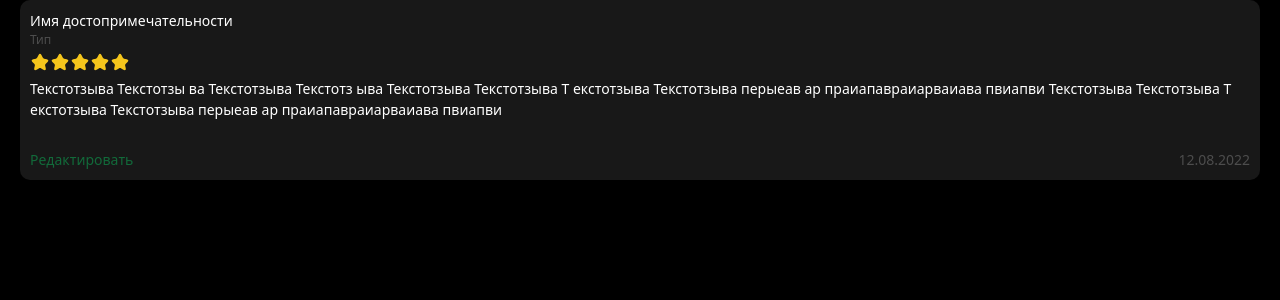
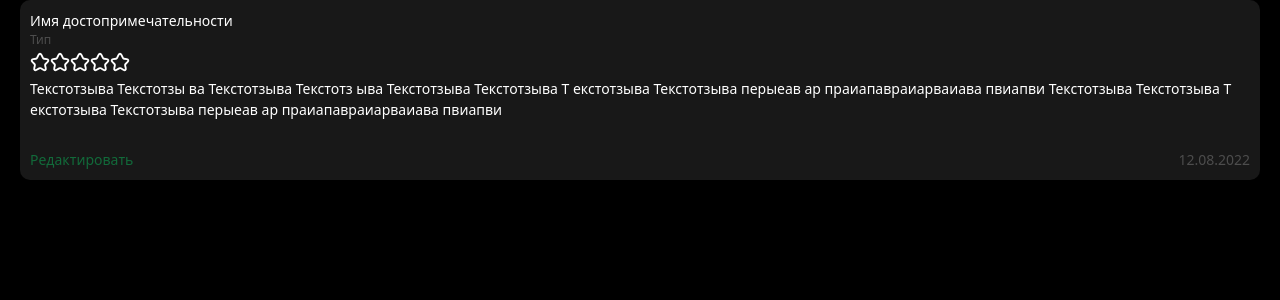
Before and after one commit to TheAndrey777/cybergarden17, a React (Vite) app in the folder client/: page / in a window 1280 px wide. Shown: the top 300 px of the page. Built offline with nearby package versions, Linux system fonts and the light colour scheme.

Commit message:
add star display

```diff
--- a/client/src/components/Review.jsx
+++ b/client/src/components/Review.jsx
@@ -1,22 +1,27 @@
-import React from 'react';
-import SelectStar from './StarRating';
+import React from "react";
+import SelectStar from "./StarRating";
 
 export default function Review() {
   return (
-    <div className='w-[100%] px-[20px]'>
-      <div className='h-[180px] w-[100%] bg-[#181818] rounded-[10px] box-border p-[10px] relative'>
-        <div className='text-[14px] overflow-hidden text-white'>Имя достопримечательности</div>
-        <div className='text-[12px] overflow-hidden text-[#4D4D4D] mb-[3px]'>Тип</div>
-        <SelectStar />
-        <div className=' bottom-[40px] text-[14px] h-[65px] w-[100%] text-ellipsis overflow-hidden text-white'>
-          Текстотзыва Текстотзы ва Текстотзыва Текстотз ыва Текстотзыва Текстотзыва Т екстотзыва
-          Текстотзыва перыеав ар праиапавраиарваиава пвиапви Текстотзыва Текстотзыва Т екстотзыва
-          Текстотзыва перыеав ар праиапавраиарваиава пвиапви
+    <div className="w-[100%] px-[20px]">
+      <div className="h-[180px] w-[100%] bg-[#181818] rounded-[10px] box-border p-[10px] relative">
+        <div className="text-[14px] overflow-hidden text-white">
+          Имя достопримечательности
         </div>
-        <div className='absolute right-[10px] bottom-[10px] text-[14px] text-[#4D4D4D]'>
+        <div className="text-[12px] overflow-hidden text-[#4D4D4D] mb-[3px]">
+          Тип
+        </div>
+        <SelectStar value={0} />
+        <div className=" bottom-[40px] text-[14px] h-[65px] w-[100%] text-ellipsis overflow-hidden text-white">
+          Текстотзыва Текстотзы ва Текстотзыва Текстотз ыва Текстотзыва
+          Текстотзыва Т екстотзыва Текстотзыва перыеав ар праиапавраиарваиава
+          пвиапви Текстотзыва Текстотзыва Т екстотзыва Текстотзыва перыеав ар
+          праиапавраиарваиава пвиапви
+        </div>
+        <div className="absolute right-[10px] bottom-[10px] text-[14px] text-[#4D4D4D]">
           12.08.2022
         </div>
-        <div className='absolute left-[10px] bottom-[10px] text-[14px] text-[#126A3A]'>
+        <div className="absolute left-[10px] bottom-[10px] text-[14px] text-[#126A3A]">
           Редактировать
         </div>
       </div>
--- a/client/src/components/StarRating.jsx
+++ b/client/src/components/StarRating.jsx
@@ -1,17 +1,43 @@
-import React from 'react';
-import starBold from '/bold-star.svg';
-import starEmpty from '/empty-star.svg';
-import starHalf from '/half-star.svg';
-// половинку
+import React from "react";
+import starBold from "/bold-star.svg";
+import starEmpty from "/empty-star.svg";
+import starHalf from "/half-star.svg";
 
-export default function SelectStar() {
+const STATES = [starEmpty, starHalf, starBold];
+
+function Star(props) {
+  console.log(props.state);
+  console.log(STATES[props.state]);
   return (
-    <div className='inline-flex'>
-      <img src={starBold} alt='star' className='h-[20px] w-[20px]'></img>
-      <img src={starBold} alt='star' className='h-[20px] w-[20px]'></img>
-      <img src={starBold} alt='star' className='h-[20px] w-[20px]'></img>
-      <img src={starBold} alt='star' className='h-[20px] w-[20px]'></img>
-      <img src={starBold} alt='star' className='h-[20px] w-[20px]'></img>
+    <img
+      src={STATES[props.state]}
+      alt="star"
+      className="h-[20px] w-[20px]"
+    ></img>
+  );
+}
+
+export default function SelectStar(props) {
+  const [value, setValue] = React.useState(props.value);
+  //console.log(value);
+
+  const stars = [];
+  for (let i = 0; i < 5; i++) {
+    //console.log(value - i);
+    stars.push(
+      new Star({
+        state: value - i >= 1 ? 2 : Math.max(Math.ceil(value - i), 0),
+      })
+    );
+  }
+
+  return (
+    <div className="inline-flex">
+      {stars[0]}
+      {stars[1]}
+      {stars[2]}
+      {stars[3]}
+      {stars[4]}
     </div>
   );
 }
```
